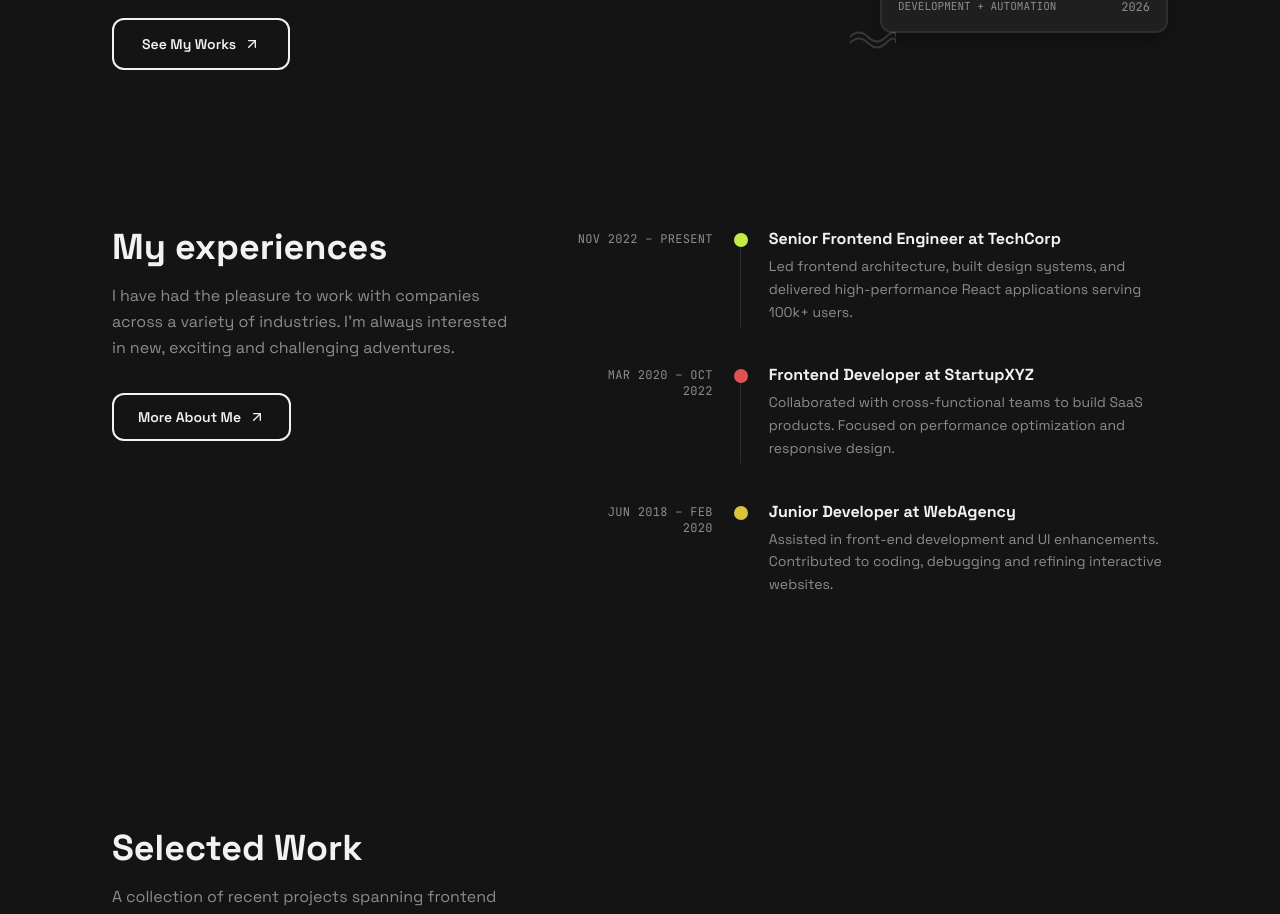
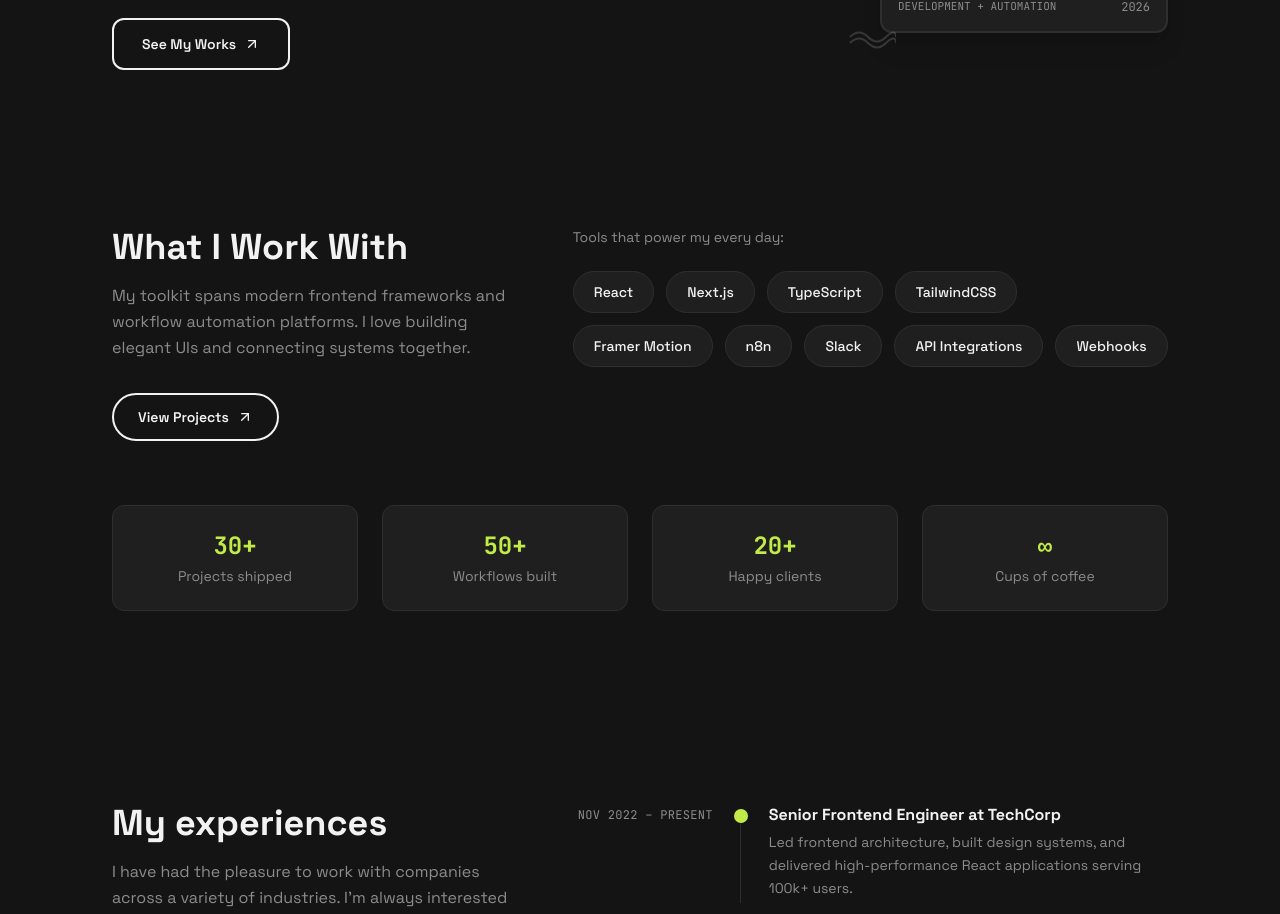
Before and after one commit to NatnaelDemelash/DevFolio, a Next.js app: page / in a window 1280 px wide. Shown: the part 717-1631 px from the top of the page. Built offline with nearby package versions, Linux system fonts and the light colour scheme.

Commit message:
skills, tech stacks section created

```diff
--- a/app/page.tsx
+++ b/app/page.tsx
@@ -2,6 +2,7 @@
 import HeroSection from '@/components/HeroSection';
 import Navbar from '@/components/Navbar';
 import ProjectsSection from '@/components/Projects';
+import SkillsSection from '@/components/Skills';
 
 export default function Home() {
   return (
@@ -9,6 +10,7 @@
       <Navbar />
       <div className="pt-32 px-6 max-w-6xl mx-auto">
         <HeroSection />
+        <SkillsSection />
         <ExperienceSection />
         <ProjectsSection />
       </div>
--- /dev/null
+++ b/components/Skills.tsx
@@ -0,0 +1,81 @@
+import { ArrowUpRight } from 'lucide-react';
+
+const tools = [
+  'React',
+  'Next.js',
+  'TypeScript',
+  'TailwindCSS',
+  'Framer Motion',
+  'n8n',
+  'Slack',
+  'API Integrations',
+  'Webhooks',
+];
+
+const SkillsSection = () => {
+  return (
+    <section id="skills" className="py-24 px-6">
+      <div className="max-w-6xl mx-auto">
+        <div className="grid md:grid-cols-[1fr_1.5fr] gap-16">
+          {/* Left — Heading */}
+          <div>
+            <h2 className="text-3xl md:text-4xl font-bold text-foreground mb-4">
+              What I Work With
+            </h2>
+            <p className="text-muted-foreground leading-relaxed mb-8">
+              My toolkit spans modern frontend frameworks and workflow
+              automation platforms. I love building elegant UIs and connecting
+              systems together.
+            </p>
+            <a
+              href="#projects"
+              className="group inline-flex items-center gap-2 px-6 py-3 rounded-full border-2 border-foreground text-foreground font-semibold text-sm hover:bg-foreground hover:text-background transition-all duration-300"
+            >
+              View Projects
+              <ArrowUpRight className="w-4 h-4 transition-transform group-hover:translate-x-0.5 group-hover:-translate-y-0.5" />
+            </a>
+          </div>
+
+          {/* Right — Tools as pills */}
+          <div>
+            <p className="text-muted-foreground text-sm mb-6">
+              Tools that power my every day:
+            </p>
+            <div className="flex flex-wrap gap-3">
+              {tools.map((tool) => (
+                <span
+                  key={tool}
+                  className="px-5 py-2.5 rounded-full border border-border bg-card text-foreground text-sm font-medium hover:bg-primary hover:text-primary-foreground transition-colors duration-200"
+                >
+                  {tool}
+                </span>
+              ))}
+            </div>
+          </div>
+        </div>
+
+        {/* Stats */}
+        <div className="grid grid-cols-2 md:grid-cols-4 gap-6 mt-16">
+          {[
+            { label: 'Projects shipped', value: '30+' },
+            { label: 'Workflows built', value: '50+' },
+            { label: 'Happy clients', value: '20+' },
+            { label: 'Cups of coffee', value: '∞' },
+          ].map((stat) => (
+            <div
+              key={stat.label}
+              className="text-center rounded-xl border border-border bg-card p-6"
+            >
+              <p className="text-2xl font-bold text-primary font-mono">
+                {stat.value}
+              </p>
+              <p className="text-sm text-muted-foreground mt-1">{stat.label}</p>
+            </div>
+          ))}
+        </div>
+      </div>
+    </section>
+  );
+};
+
+export default SkillsSection;
```
